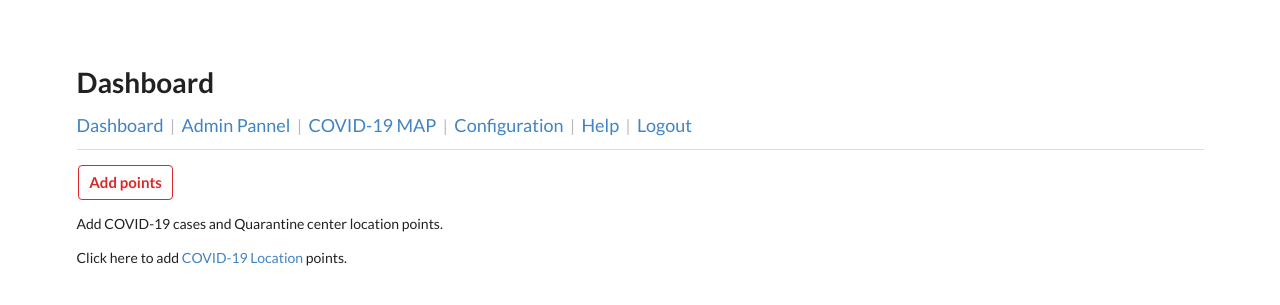
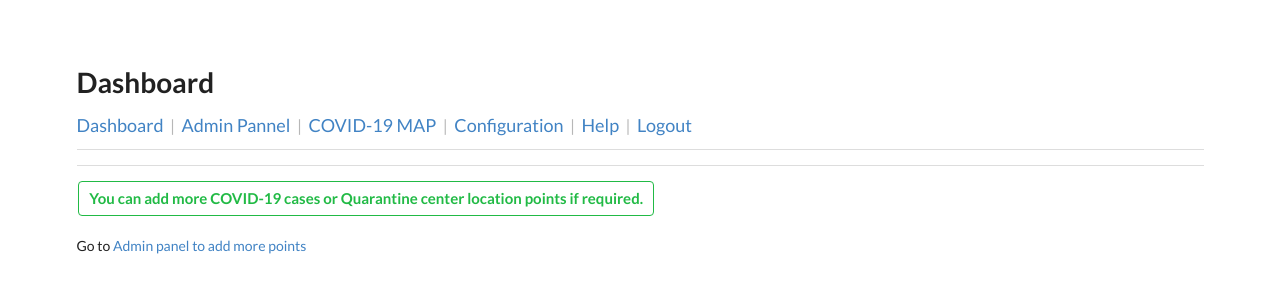
Before and after one commit to faizanfareed/covid19-near-you, a Django app: template covid19nearyou/templates/covid19nearyou/pages/dashboard.html in a window 1280 px wide. Shown: the top 305 px of the page. Run offline with Django 3.2, Linux system fonts and the light colour scheme; the template is opened without the code that fills it, so the values that code supplies are empty.

Commit message:
Added FAQ and fixed some bugs

```diff
--- a/covid19nearyou/models.py
+++ b/covid19nearyou/models.py
@@ -225,7 +225,7 @@ class QurantineCenterAdmin(admin.ModelAdmin):
 class ConfirmedCaseLocation(models.Model):
 
 
-    name = models.CharField(max_length=150,unique=True)
+    name = models.CharField(max_length=150)
 
 
     created_at = models.DateTimeField(auto_now_add=True)
--- a/covid19nearyou/templates/covid19nearyou/pages/dashboard.html
+++ b/covid19nearyou/templates/covid19nearyou/pages/dashboard.html
@@ -30,31 +30,16 @@ Dashboard
 {% if Is_need_to_update_points_into_file     %}
 
 <a class="ui red basic label">
-                                                            <h4>Add points into Geospatial File</h4>
+    <h4>Data points in Geospatial file and Redis database need to be updated.</h4>
 </a><br> <br>
-                                                        <p>Data points in Geospatial file and Redis database need to be updated.</p>
+
 <p>
-                                                            Click here to <a href="{% url 'Add_To_File_New_And_Expire_Old_Covid19_Locations' %}">Add new (or updated ) and
-                                                                delete
-                                                                expired points from Redis and Geospatial File.</a>
+    Click here to <a href="{% url 'Add_To_File_New_And_Expire_Old_Covid19_Locations' %}">Add points into Redis and
+        Geospatial file </a>
 </p>
 
-                                                        <p>Geospatial file consisit of Location and Quarantine points to plot data onto Map.</p>
-                                                        <p>Redis database is used to check COVID-19 NEAR YOU.</p>
-                                                        <div class="ui divider"></div>
-                                                        <p>
-                                                            OR
-                                                        </p>
-                                                        <a class="ui green basic label">
-                                                            <h4>If needed add more points .</h4>
-                                                        </a>
-                                                        <p></p>
-                                                        <p>You can add more COVID-19 cases and Quarantine center location points.</p>
 
-                                                        <p>Click here to add <a class="item" href="{% url 'admin:covid19nearyou_confirmedcaselocation_add' %}">
-                                                                COVID-19 Location
-                                                            </a> points.
-                                                        </p>
+{% include 'covid19nearyou/templates/dashboard/add_more_points_template.html' %}
 
 {%endif%}
 
@@ -64,24 +49,20 @@ Dashboard
 
 
 <a class="ui red basic label">
-    <h4>Add points into Geospatial file. </h4>
-</a>
-<p></p>
-<a href="{% url 'Add_To_File_New_And_Expire_Old_Covid19_Locations' %}">Add points into Geospatial file.</a>
+    <h4>Data points need to be added into Geospatial file. </h4>
+</a><br> <br>
+
 <p>
-    OR
+    Click here to <a href="{% url 'Add_To_File_New_And_Expire_Old_Covid19_Locations' %}">Add points into
+        Geospatial file </a>
 </p>
-<a class="ui green basic label">
-    <h4>If needed add more points .</h4>
-</a>
-<p></p>
-<p>You can add more COVID-19 cases and Quarantine center location points.</p>
 
-<p>Click here to add <a class="item" href="{% url 'admin:covid19nearyou_confirmedcaselocation_add' %}">
-        COVID-19 Location
-    </a> points.
 
-</p>
+
+
+{% include 'covid19nearyou/templates/dashboard/add_more_points_template.html' %}
+
+
 
 {%endif%}
 
@@ -97,22 +78,15 @@ Dashboard
 {%endif%}
 
 {%if is_cache_miss %}
+
 {% include 'covid19nearyou/templates/dashboard/data_missing_template.html' %}
 
 {%else%}
 
-<a class="ui red basic label">
-    <h4>Add points </h4>
+{% include 'covid19nearyou/templates/dashboard/add_more_points_template.html' %}
 
-</a>
-<p></p>
-<p>Add COVID-19 cases and Quarantine center location points.</p>
 
-<p>Click here to add <a class="item" href="{% url 'admin:covid19nearyou_confirmedcaselocation_add' %}">
-        COVID-19 Location
-    </a> points.
 
-</p>
 {%endif%}
 {%endif%}
 {%endblock %}
--- a/covid19nearyou/templates/covid19nearyou/templates/advices/zero_zone_advices_template.html
+++ b/covid19nearyou/templates/covid19nearyou/templates/advices/zero_zone_advices_template.html
@@ -1,6 +1,6 @@
 <div class="custom-card">
     <h4 class="ui header  ">
-        <i class="exclamation triangle icon blue"></i>
+        <i class="exclamation triangle icon green"></i>
         You are in Green zone
     </h4>
 
--- /dev/null
+++ b/covid19nearyou/templates/covid19nearyou/templates/dashboard/add_more_points_template.html
@@ -0,0 +1,8 @@
+
+<div class="ui divider"></div>
+
+<a class="ui green basic label">
+    <h4>You can add more COVID-19 cases or Quarantine center location points if required.</h4>
+</a><br> <br>
+
+<p>Go to <a href="{% url 'admin:index' %}"> Admin panel to add more points</a></p>
```
Also changed, not shown: covid19nearyou/templates/covid19nearyou/templates/dashboard/data_missing_template.html (+6 -6 lines), covid19nearyou/views.py (+6 -4 lines), faq.md (added, +130 -0 lines), covid19nearyou/migrations/0002_auto_20200706_1208.py (added). Lines whose indentation alone changed are shown as unchanged.
